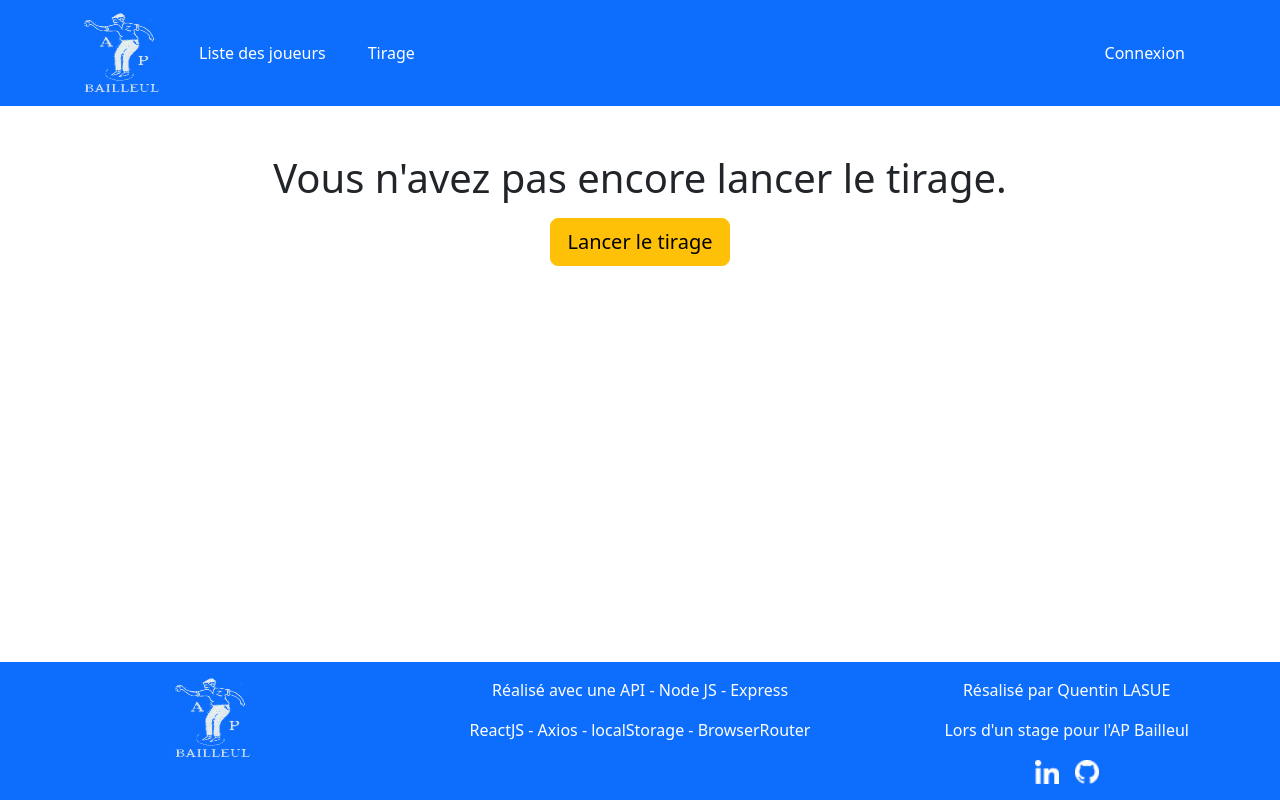
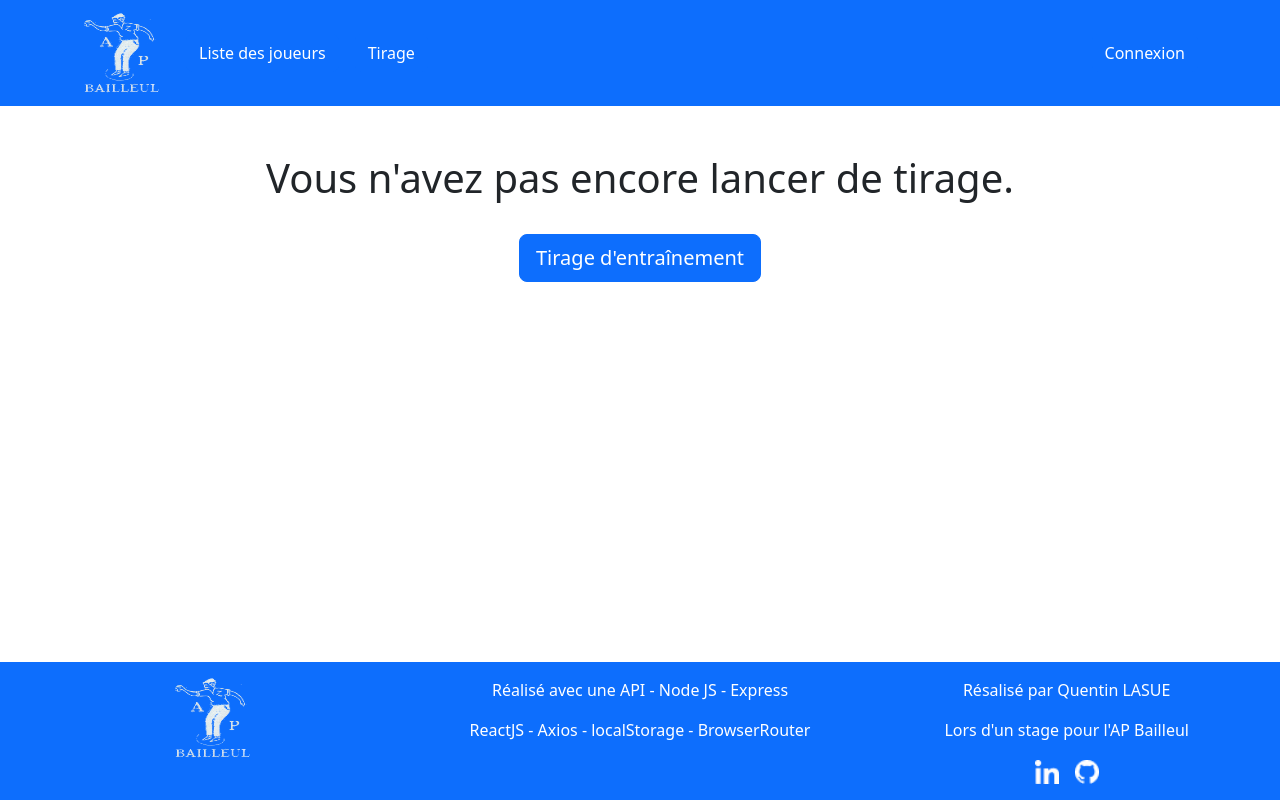
Before and after one commit to QuentinLasue/Projet-association-petanque, a React (Vite) app in the folder client/: page /tirage in a window 1280 px wide. Built offline with nearby package versions, Linux system fonts and the light colour scheme.

Commit message:
ajout bouton tirage concours et protection

```diff
--- /dev/null
+++ b/client/src/component/BtnTirageConcours.jsx
@@ -0,0 +1,36 @@
+import { useContext, useEffect, useState } from "react";
+import { Button, Row, Col } from "react-bootstrap"
+import { AuthContext } from "../Auth/AuthContext";
+
+function BtnTirageConcours({createTeams, nbrDraw}){
+    const {isLogged} = useContext(AuthContext);
+    const [loggedIn,setLoggedIn]= useState(isLogged());
+    // const [nbrDraw, setNbrDraw]= useState(JSON.parse(localStorage.getItem('nbrDraw')) || 0)
+
+    useEffect(() => {
+      setLoggedIn(isLogged());
+    }, [isLogged]);
+
+    const createConcours=(type)=>{
+        // selection du type de concours 2€ ou interne
+        // créer un concours en base de donné avec la date du jours et le type de concours si il n'y en a pas
+        // dans tirage ne pas oublier de faire vérification si un concours existe avec de créer de nouvelle équipes.
+
+        // Création des équipes
+        // createTeams();
+    }
+    return(
+        <>
+            {loggedIn && nbrDraw===0 ? (
+            <Row>
+                <Col>
+                    <Button className="m-3 mx-5" variant="warning" size="lg" onClick={()=>createConcours(1)}>Tirage concours interne</Button>
+                    <Button className="m-3 mx-5" variant="warning" size="lg" onClick={()=>createConcours(2)}>Tirage concours 2€</Button>
+                </Col>
+            </Row>
+            ):("")}
+        </>
+    )
+}
+
+export default BtnTirageConcours;
--- a/client/src/view/Tirage.jsx
+++ b/client/src/view/Tirage.jsx
@@ -2,6 +2,7 @@ import { useState, useEffect} from "react";
 import { Button, Card, Col, Container, ListGroup, Row } from "react-bootstrap";
 import { useNavigate } from "react-router-dom";
 import MatchCardList from "../component/MatchCardList";
+import BtnTirageConcours from "../component/BtnTirageConcours";
 
 function Tirage(){
     // const { numberPlayerTeam } = useParams();
@@ -319,20 +320,25 @@ function Tirage(){
                     </Row>
                     </>
                 ):(
-                    <>
+                    <Row>
                     {tryTocreated && teamsFinish.length === 0  && matchs.length === 0? (
-                        <>
-                        <h1 className="mb-3 text-danger">Les équipes n'ont pas pu être faites. Veuillez réinitialiser la liste des joueurs.  </h1>
-                        <p>Les joueurs ont déjà joué ensemble.</p>
-                        </>
+                        <Co>
+                            <h1 className="mb-3 text-danger">Les équipes n'ont pas pu être faites. Veuillez réinitialiser la liste des joueurs.  </h1>
+                            <p>Les joueurs ont déjà joué ensemble.</p>
+                        </Co>
                     ):(
-                        <>
-                        <h1 className="mb-3">Vous n'avez pas encore lancer le tirage.</h1>
-                        <Button variant="warning" size="lg" onClick={createTeams}>Lancer le tirage</Button>
-                        <p className="mb-3 text-danger">{error} </p>
-                        </>
+                        <Col>
+                        <Row>
+                            <Col>
+                            <h1 className="mb-3">Vous n'avez pas encore lancer de tirage.</h1>
+                            <p className="mb-3 text-danger">{error} </p>
+                            <Button className="m-3 mx-5" variant="primary" size="lg" onClick={createTeams}>Tirage d'entraînement</Button>
+                            </Col>
+                        </Row>
+                            <BtnTirageConcours createTeams={createTeams} nbrDraw={nbrDraw}/>
+                        </Col>
                     )}
-                    </>
+                    </Row>
                 )
                 }
                 </>
```
